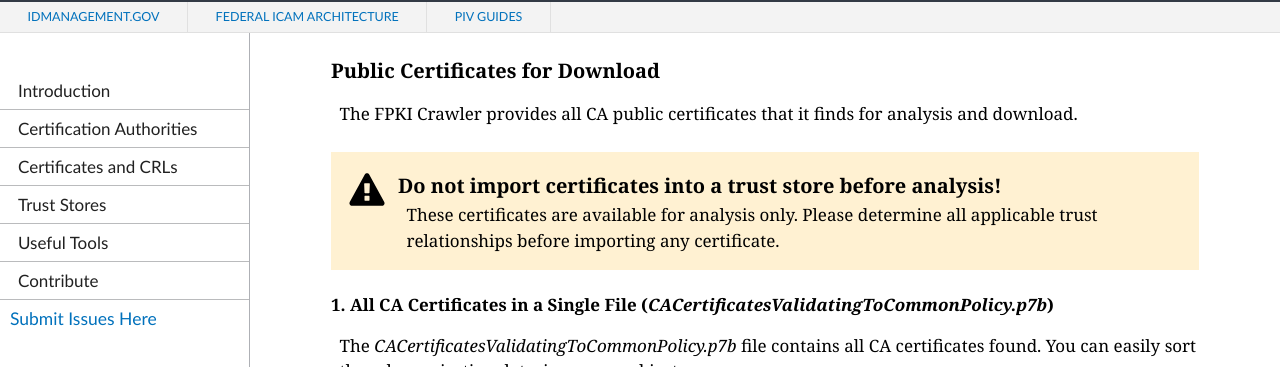
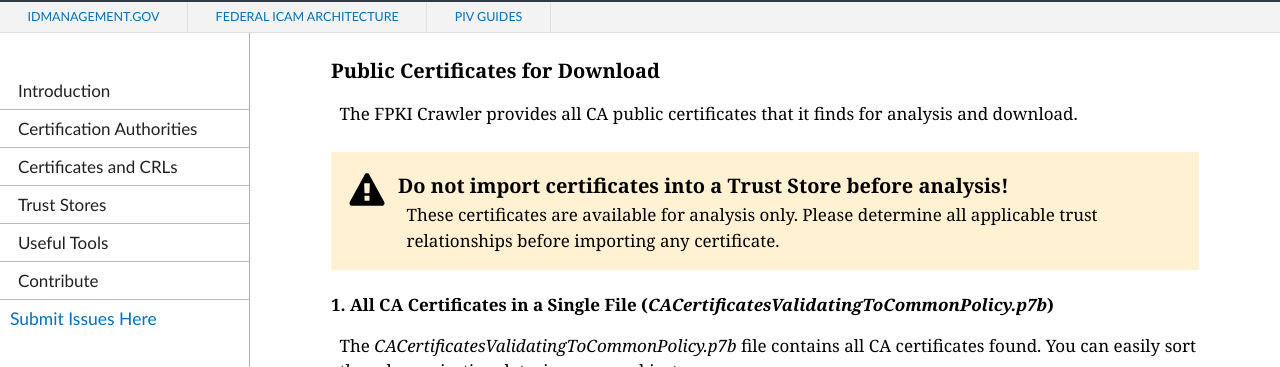
Before and after one commit to GSA/fpki-guides, a Jekyll site: the page built from pages/fpki_crawler_howto.md, in a window 1280 px wide and 900 px high, scrolled down 2370 px. Shown: the part 88-455 px from the top of the window. Built offline with Jekyll 4.4.1, drawn with Linux system fonts in a browser that asks for light colours; nearby versions of some CDN libraries.

Commit message:
Update fpki_crawler_howto.md

```diff
--- a/pages/fpki_crawler_howto.md
+++ b/pages/fpki_crawler_howto.md
@@ -78,7 +78,7 @@ The _allcerts.csv_ (Microsoft Excel) file lists all CA certificates found. This
 
 The FPKI Crawler provides all CA public certificates that it finds for analysis and download.
 
-{% include alert-warning.html heading = "Do not import certificates into a trust store before analysis!" content="These certificates are available for analysis only. Please determine all applicable trust relationships before importing any certificate." %}
+{% include alert-warning.html heading = "Do not import certificates into a Trust Store before analysis!" content="These certificates are available for analysis only. Please determine all applicable trust relationships before importing any certificate." %}
 
 #### 1. All CA Certificates in a Single File (_CACertificatesValidatingToCommonPolicy.p7b_)
 
```
